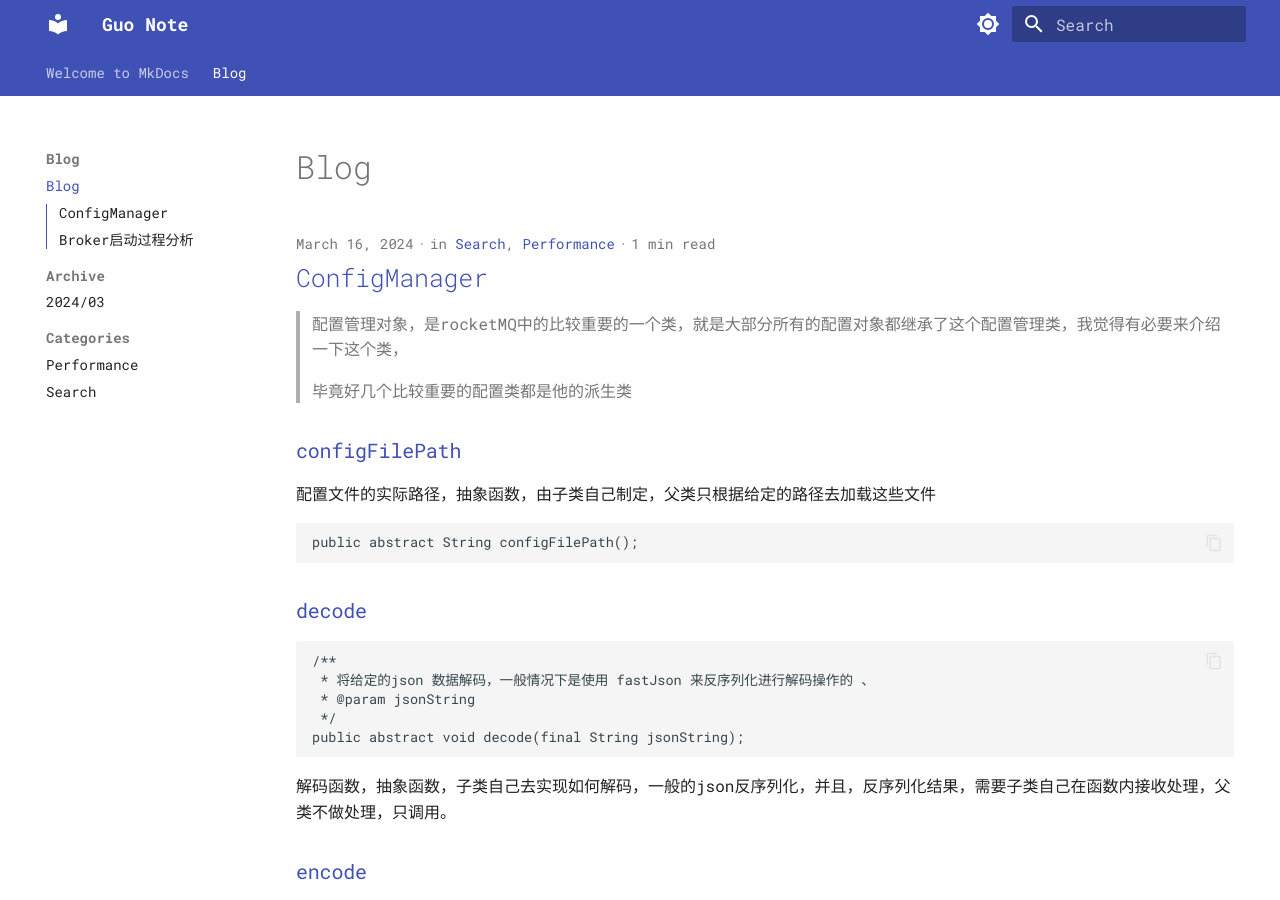
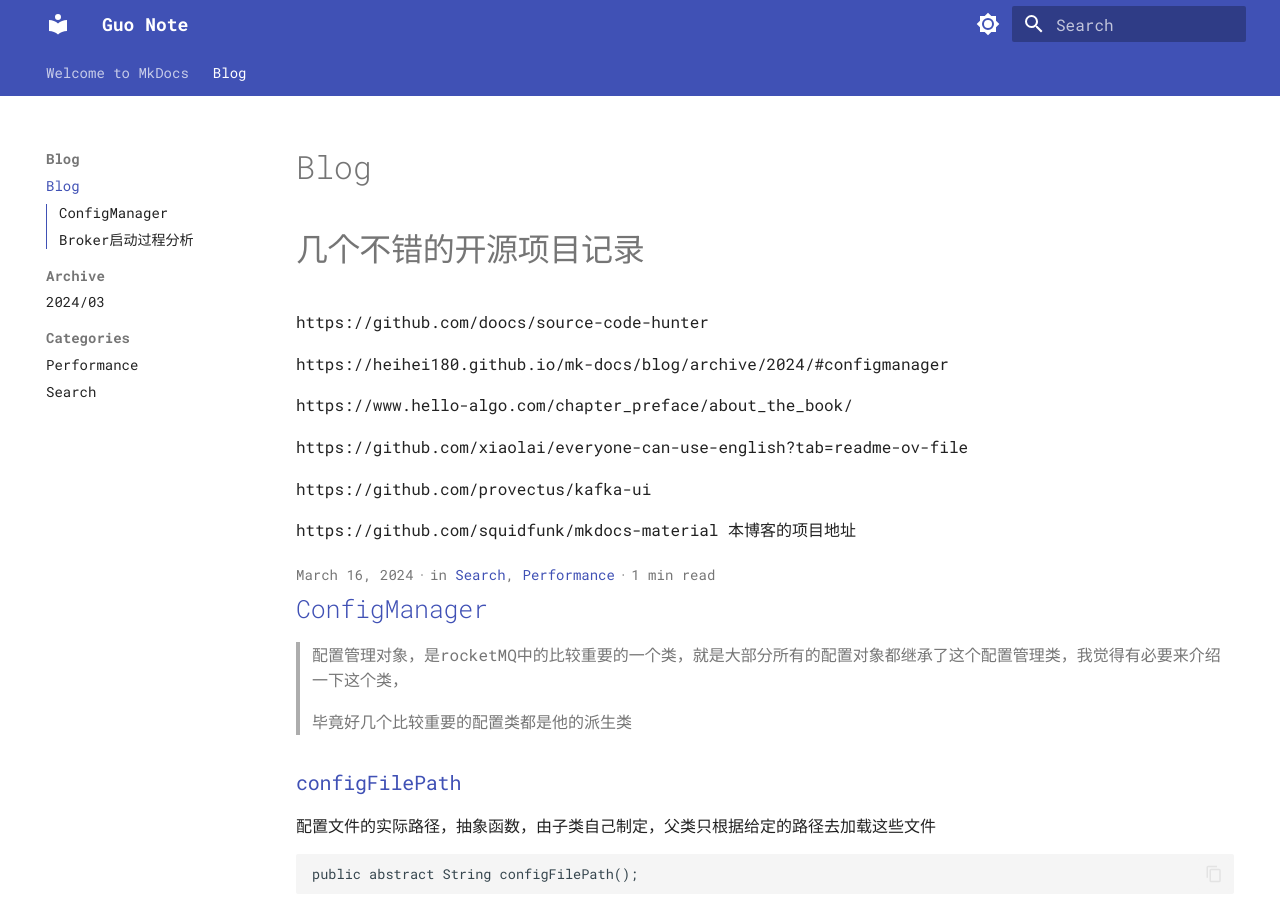
Before and after one commit to heihei180/mk-docs, an MkDocs documentation site: the page built from docs/blog/index.md, in a window 1280 px wide and 900 px high. Built offline with MkDocs 1.6.1 and Material for MkDocs 9.7.7, drawn with Linux system fonts in a browser that asks for light colours.

Commit message:
add index

```diff
--- a/docs/blog/index.md
+++ b/docs/blog/index.md
@@ -1 +1,17 @@
 # Blog
+
+
+# 几个不错的开源项目记录
+
+https://github.com/doocs/source-code-hunter
+
+https://heihei180.github.io/mk-docs/blog/archive/2024/#configmanager
+
+
+https://www.hello-algo.com/chapter_preface/about_the_book/
+
+https://github.com/xiaolai/everyone-can-use-english?tab=readme-ov-file
+
+https://github.com/provectus/kafka-ui
+
+https://github.com/squidfunk/mkdocs-material  本博客的项目地址
```
